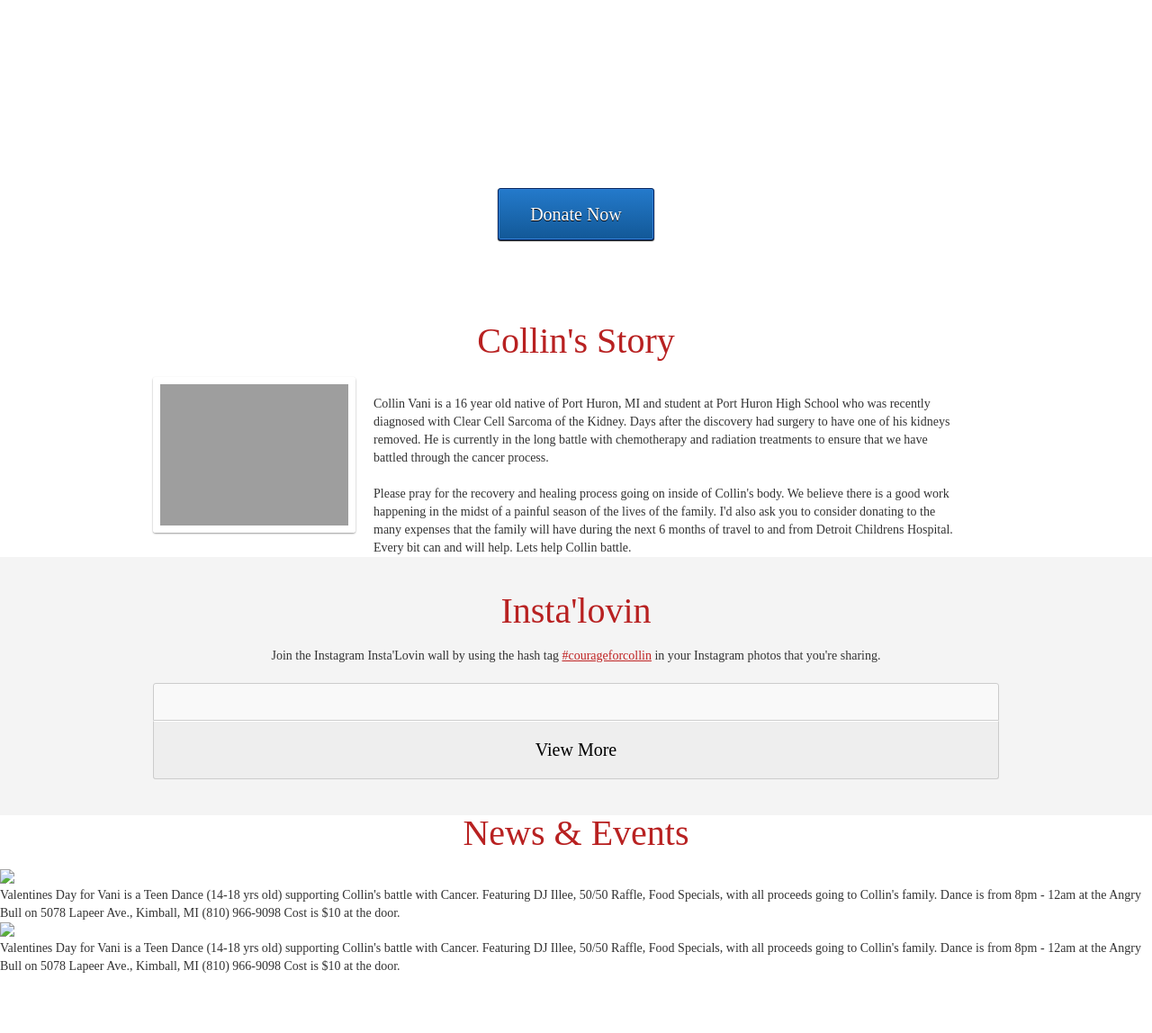
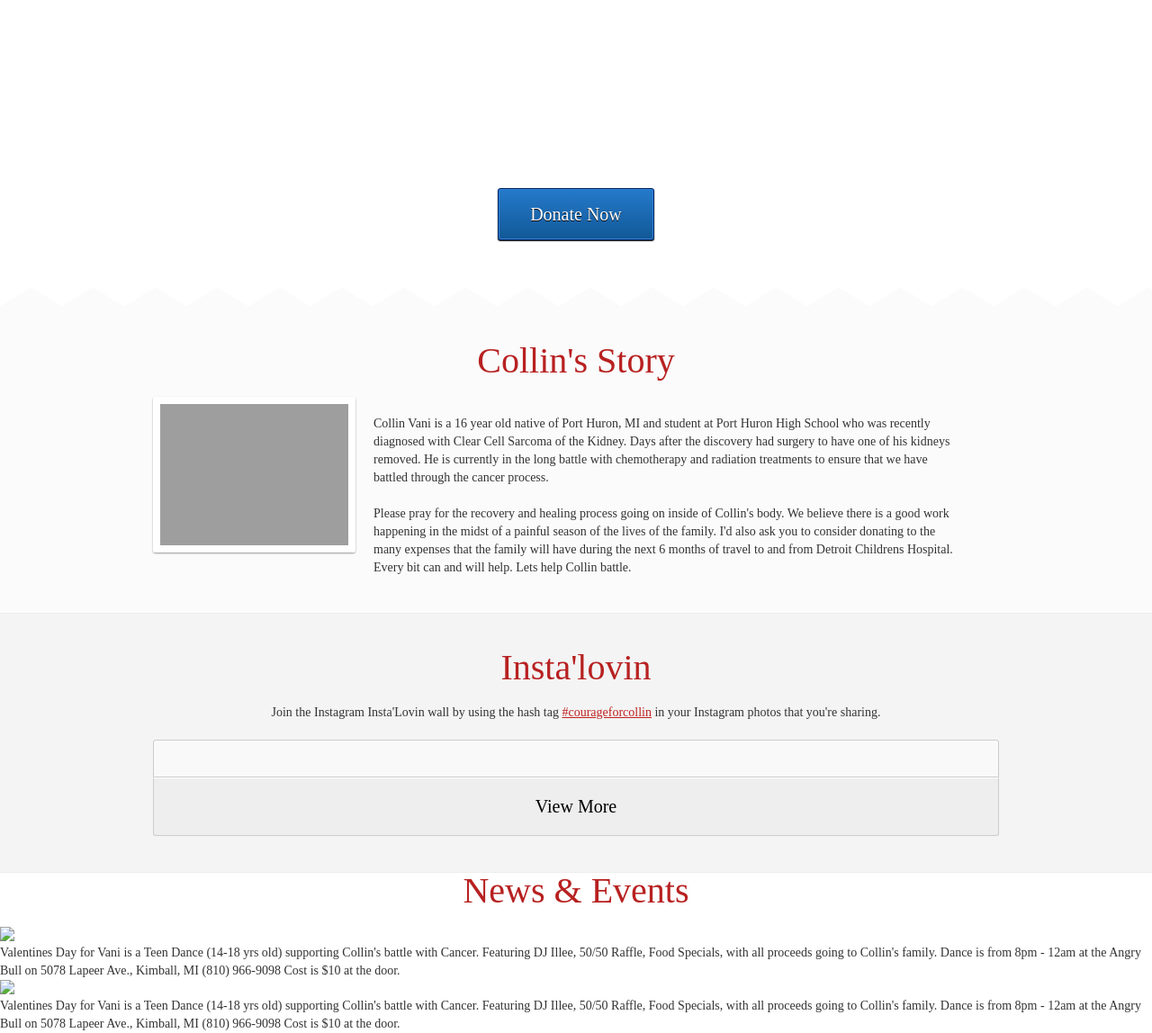
Before and after one commit to mattgraham/courageforcollin.com, a PHP site: page / in a window 1280 px wide. Shown: the part 57-1205 px from the top of the page at 90% size. Before the commit the page ends 1138 px from the top, so only its background shows below. Run offline with PHP 8.4, Linux system fonts and the light colour scheme; some libraries are stand-ins or nearby versions; grey boxes are pictures that could not be loaded.

Commit message:
getting closer

```diff
--- a/index.html
+++ b/index.html
@@ -57,7 +57,7 @@
 			<h2>Our buddy Collin is battling cancer,  that means we are also.</h2>
 			<span class="button">Donate Now</span>
 		</div>
-
+		<div id="triangles"></div>
 		<div id="story">
 			<div class="nine60">
 				<h2>Collin's Story</h2>
--- a/sass/screen.scss
+++ b/sass/screen.scss
@@ -123,26 +123,30 @@ h2 {
 	margin-bottom: 20px;
 }
 
+#triangles {
+	background: url('/images/triangle-topper.png');
+	height: 22px;
+	display: inline-block;
+	width: 100%;
+}
+
 #story {
-	background: white;
+	background: #fbfbfb;
 	position: relative;
 	clear: both;
 	display: block;
-	padding: 20 0;
+	padding: 20px 0 40px;
+	overflow: hidden;
 
 	p {
 		color: #333;
 		max-width: 650px;
 		margin: 20px 20px 0px 20px;
-		position: relative;
 		float: left;
-		display: inline-block;
 	}
 
 	img {
-		position: relative;
 		float: left;
-		display: inline-block;
 		width: 225px;
 		border: 8px solid #fff;
 		@include border-radius(3px);
@@ -153,6 +157,8 @@ h2 {
 #instalovin {
 	text-align: center;
 	background: #f4f4f4;
+	border-top: 1px solid #eee;
+	border-bottom: 1px solid #eee;
 	padding: 20 0;
 	clear: both;
 
--- a/stylesheets/screen.css
+++ b/stylesheets/screen.css
@@ -210,27 +210,32 @@ h2 {
 }
 
 /* line 126, ../sass/screen.scss */
+#triangles {
+  background: url("/images/triangle-topper.png");
+  height: 22px;
+  display: inline-block;
+  width: 100%;
+}
+
+/* line 133, ../sass/screen.scss */
 #story {
-  background: white;
+  background: #fbfbfb;
   position: relative;
   clear: both;
   display: block;
-  padding: 20 0;
+  padding: 20px 0 40px;
+  overflow: hidden;
 }
-/* line 133, ../sass/screen.scss */
+/* line 141, ../sass/screen.scss */
 #story p {
   color: #333;
   max-width: 650px;
   margin: 20px 20px 0px 20px;
-  position: relative;
   float: left;
-  display: inline-block;
 }
-/* line 142, ../sass/screen.scss */
+/* line 148, ../sass/screen.scss */
 #story img {
-  position: relative;
   float: left;
-  display: inline-block;
   width: 225px;
   border: 8px solid #fff;
   -webkit-border-radius: 3px;
@@ -243,14 +248,16 @@ h2 {
   box-shadow: 0 1px 2px rgba(0, 0, 0, 0.4);
 }
 
-/* line 153, ../sass/screen.scss */
+/* line 157, ../sass/screen.scss */
 #instalovin {
   text-align: center;
   background: #f4f4f4;
+  border-top: 1px solid #eee;
+  border-bottom: 1px solid #eee;
   padding: 20 0;
   clear: both;
 }
-/* line 159, ../sass/screen.scss */
+/* line 165, ../sass/screen.scss */
 #instalovin .instagram {
   display: inline-block;
   width: 100%;
@@ -265,7 +272,7 @@ h2 {
   -webkit-border-top-right-radius: 3px;
   border-top-right-radius: 3px;
 }
-/* line 169, ../sass/screen.scss */
+/* line 175, ../sass/screen.scss */
 #instalovin .instagram img {
   position: relative;
   float: left;
@@ -278,11 +285,11 @@ h2 {
   -moz-transition: all .25s ease-in-out;
   -webkit-transition: all .25s ease-in-out;
 }
-/* line 181, ../sass/screen.scss */
+/* line 187, ../sass/screen.scss */
 #instalovin .instagram img:hover {
   opacity: 1;
 }
-/* line 187, ../sass/screen.scss */
+/* line 193, ../sass/screen.scss */
 #instalovin #more {
   margin: 0;
   width: 100%;
@@ -304,7 +311,7 @@ h2 {
   font-size: 20px;
   font-family: "adelle",serif;
 }
-/* line 204, ../sass/screen.scss */
+/* line 210, ../sass/screen.scss */
 #instalovin #more:hover {
   background: #f9f9f9;
 }
```
Also changed, not shown: images/triangle-topper.png (added).
